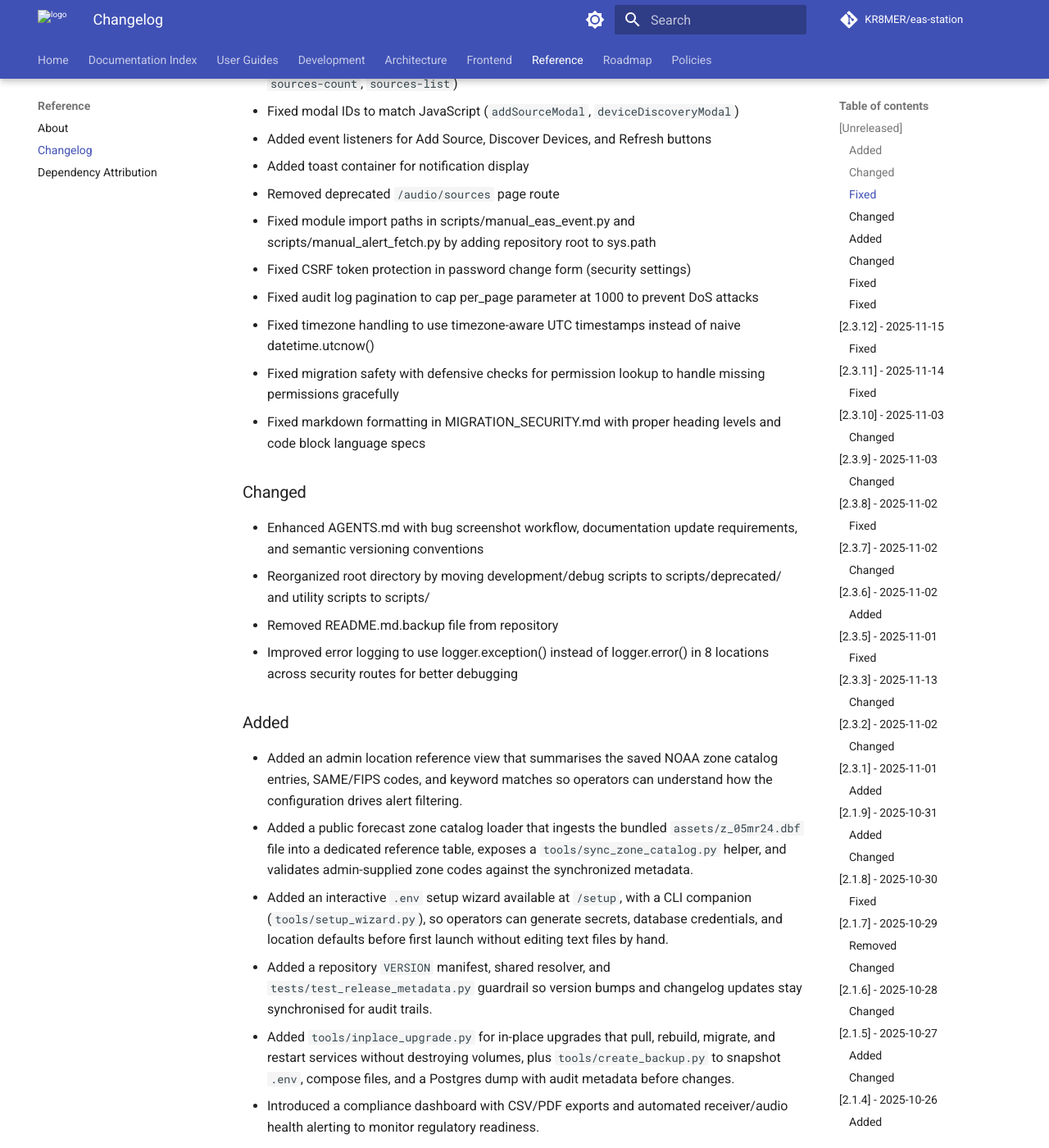
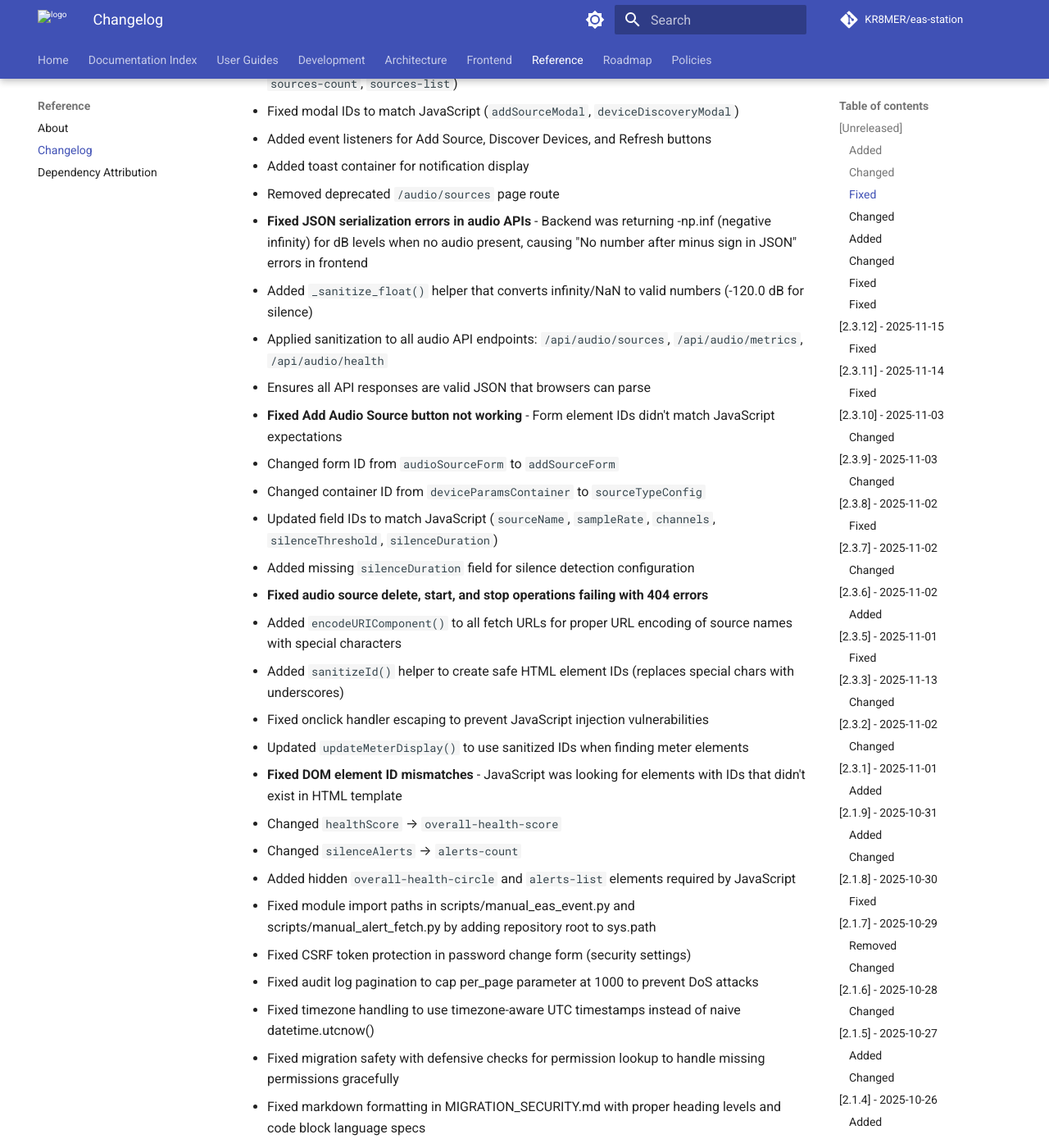
Before and after one commit to KR8MER/eas-station, an MkDocs documentation site: the page built from docs/reference/CHANGELOG.md, in a window 1280 px wide and 1400 px high, scrolled down 2762 px. Shown: the whole window at 82% size. Built offline with MkDocs 1.6.1 and Material for MkDocs 9.7.7, drawn with Linux system fonts in a browser that asks for light colours; comment, search, counter and statistics services are not loaded; the version menu is left out.

Commit message:
Update CHANGELOG for stream consolidation and audio sources bug fixes
Added detailed entries documenting all fixes for:
- JSON serialization errors (infinity/NaN values)
- Add Audio Source button not working
- Delete/start/stop operations failing with 404 errors
- DOM element ID mismatches
- URL encoding and ID sanitization issues

```diff
--- a/docs/reference/CHANGELOG.md
+++ b/docs/reference/CHANGELOG.md
@@ -62,6 +62,24 @@ tracks releases under the 2.x series.
   - Added event listeners for Add Source, Discover Devices, and Refresh buttons
   - Added toast container for notification display
   - Removed deprecated `/audio/sources` page route
+- **Fixed JSON serialization errors in audio APIs** - Backend was returning -np.inf (negative infinity) for dB levels when no audio present, causing "No number after minus sign in JSON" errors in frontend
+  - Added `_sanitize_float()` helper that converts infinity/NaN to valid numbers (-120.0 dB for silence)
+  - Applied sanitization to all audio API endpoints: `/api/audio/sources`, `/api/audio/metrics`, `/api/audio/health`
+  - Ensures all API responses are valid JSON that browsers can parse
+- **Fixed Add Audio Source button not working** - Form element IDs didn't match JavaScript expectations
+  - Changed form ID from `audioSourceForm` to `addSourceForm`
+  - Changed container ID from `deviceParamsContainer` to `sourceTypeConfig`
+  - Updated field IDs to match JavaScript (`sourceName`, `sampleRate`, `channels`, `silenceThreshold`, `silenceDuration`)
+  - Added missing `silenceDuration` field for silence detection configuration
+- **Fixed audio source delete, start, and stop operations failing with 404 errors**
+  - Added `encodeURIComponent()` to all fetch URLs for proper URL encoding of source names with special characters
+  - Added `sanitizeId()` helper to create safe HTML element IDs (replaces special chars with underscores)
+  - Fixed onclick handler escaping to prevent JavaScript injection vulnerabilities
+  - Updated `updateMeterDisplay()` to use sanitized IDs when finding meter elements
+- **Fixed DOM element ID mismatches** - JavaScript was looking for elements with IDs that didn't exist in HTML template
+  - Changed `healthScore` → `overall-health-score`
+  - Changed `silenceAlerts` → `alerts-count`
+  - Added hidden `overall-health-circle` and `alerts-list` elements required by JavaScript
 - Fixed module import paths in scripts/manual_eas_event.py and scripts/manual_alert_fetch.py by adding repository root to sys.path
 - Fixed CSRF token protection in password change form (security settings)
 - Fixed audit log pagination to cap per_page parameter at 1000 to prevent DoS attacks
```
